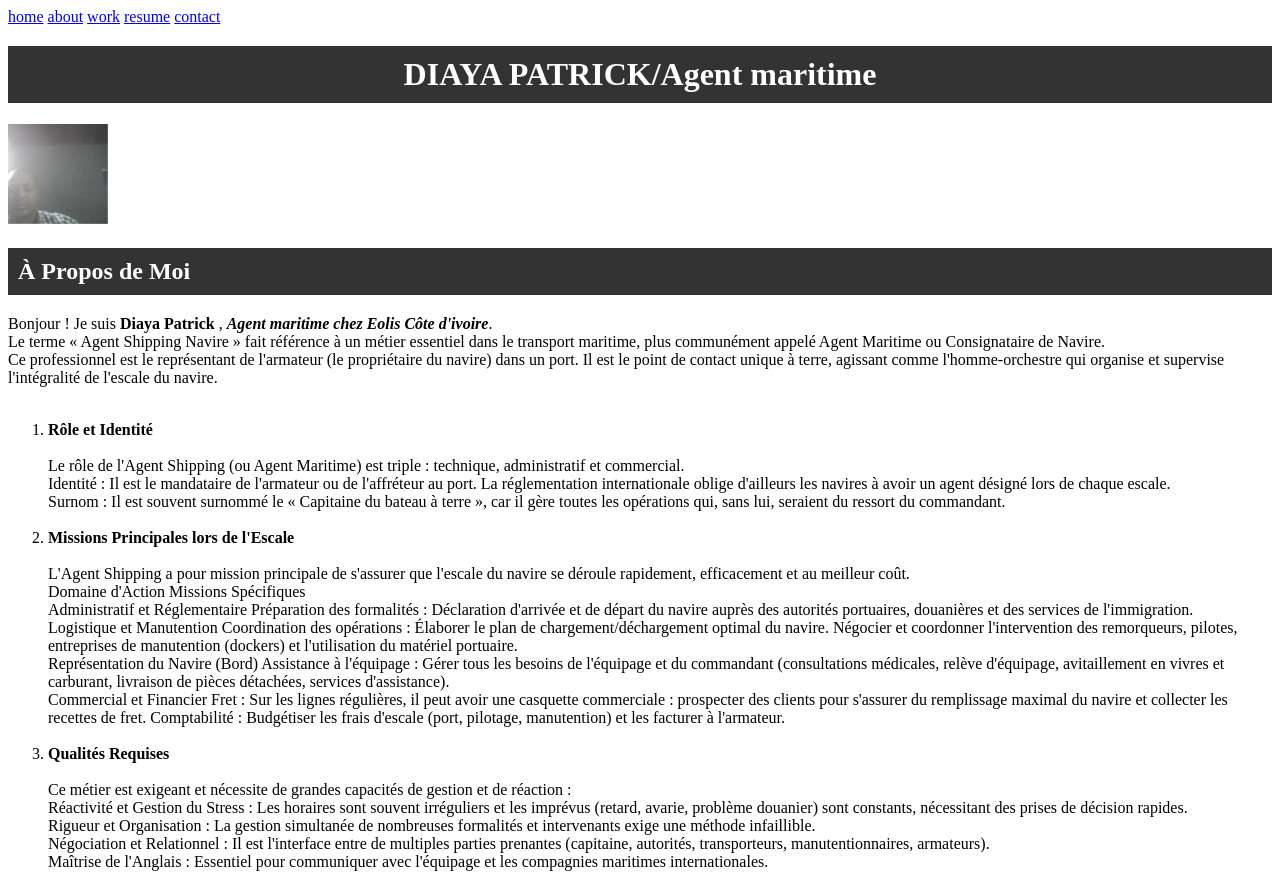
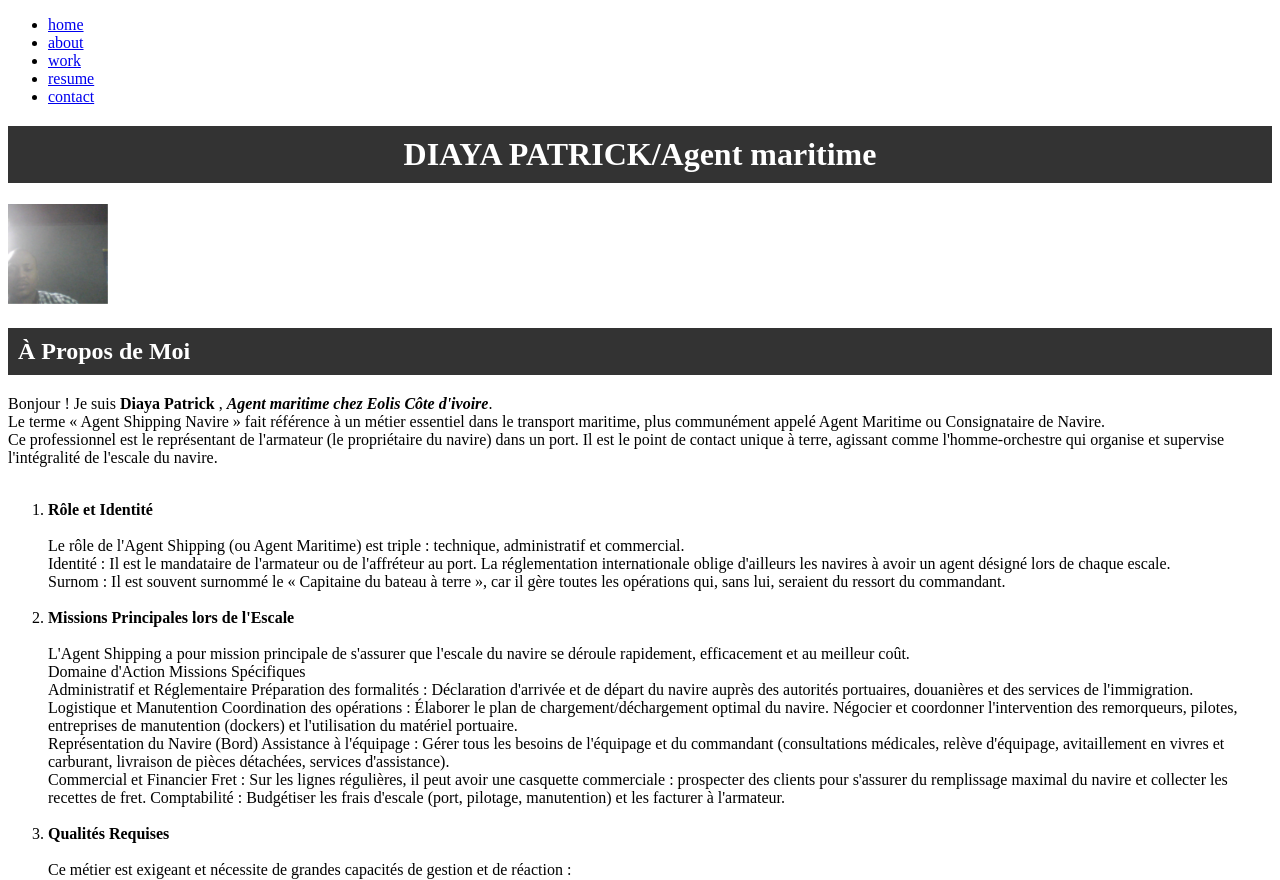
Before and after one commit to diayapa/Projet-HTML-1, a plain HTML site: page index.html in a window 1280 px wide. Shown: the top 880 px of the page. Drawn offline with Linux system fonts and the light colour scheme.

Commit message:
Refactor navigation links into a list

```diff
--- a/index.html
+++ b/index.html
@@ -9,11 +9,13 @@
 
     <header>
         <nav>
-            <a href="#home">home</a>
-            <a href="#about">about</a>
-            <a href="#work">work</a>
-            <a href="#resume">resume</a>
-            <a href="#contact">contact</a>
+            <ul>
+            <li><a href="#home">home</a></li>
+            <li><a href="#about">about</a></li>
+            <li><a href="#work">work</a></li>
+            <li><a href="#resume">resume</a></li>
+            <li><a href="#contact">contact</a></li>
+            </ul>
         </nav>
     </header>
     <main>
```
